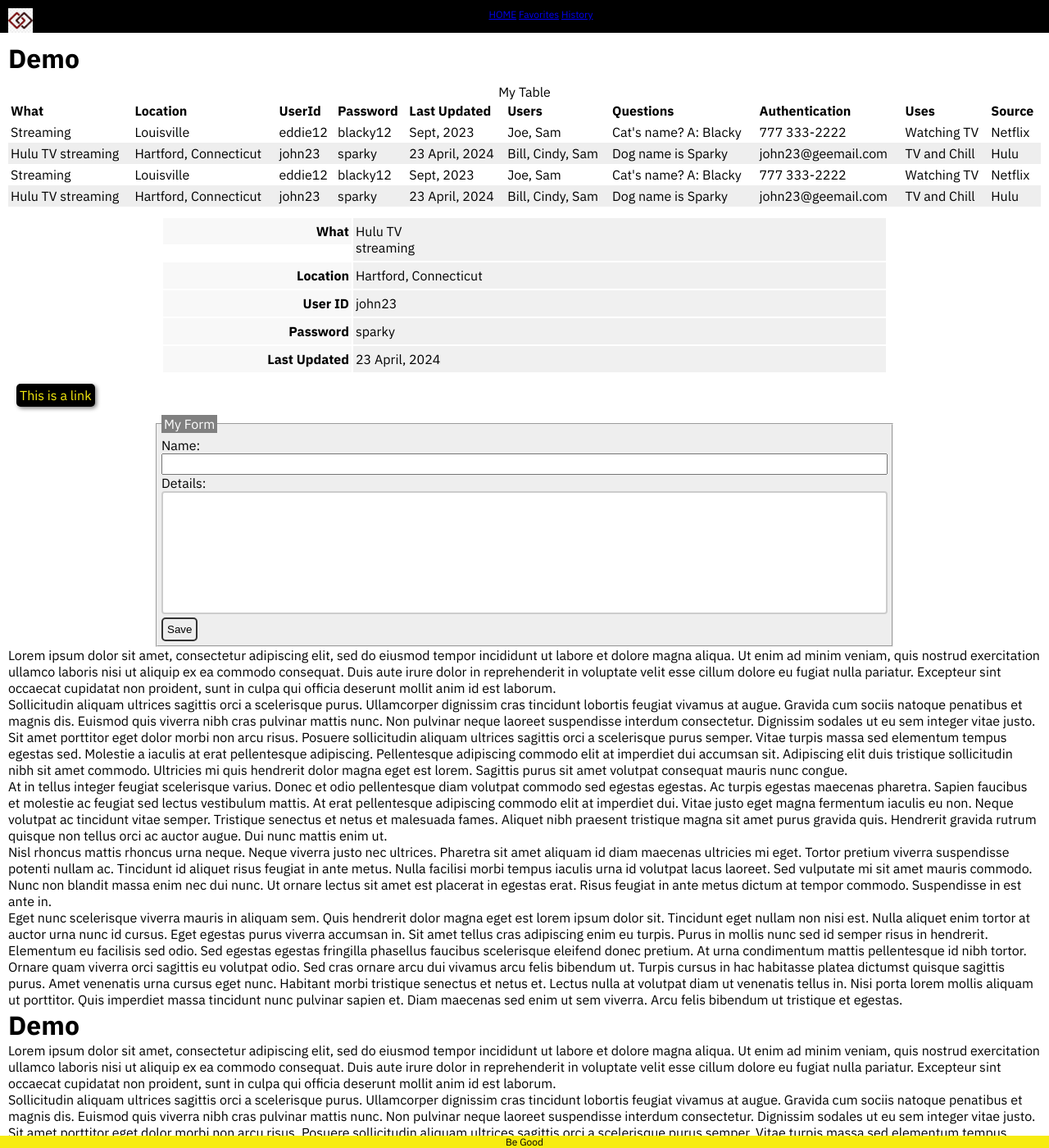
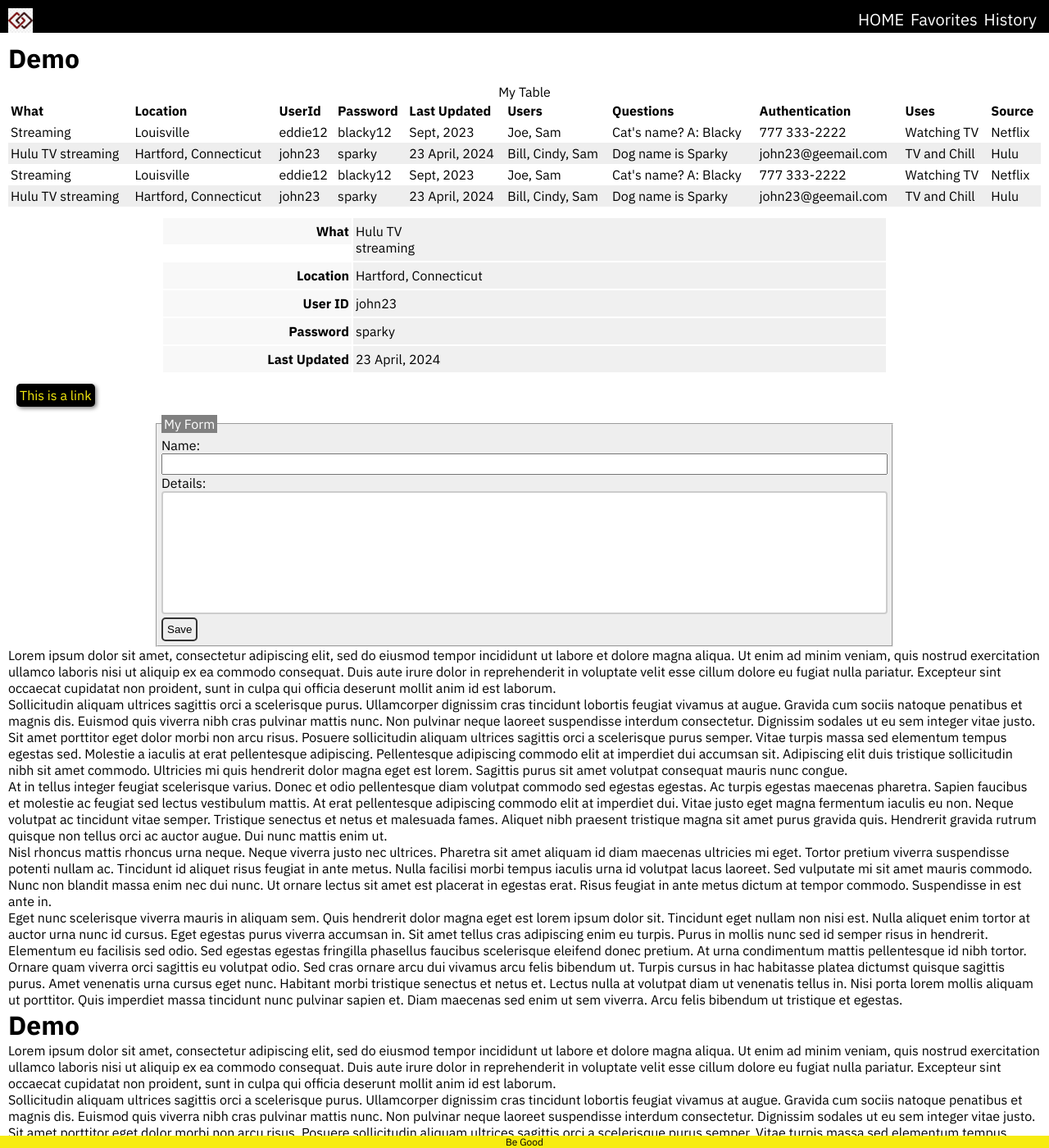
Before and after one commit to gothamgo/demo, a Jekyll site: the page built from index.html, in a window 1280 px wide and 1400 px high. Shown: the whole window at 82% size. Built offline with Jekyll 4.4.1, drawn with Linux system fonts in a browser that asks for light colours.

Commit message:
Update mobile_menu.html

```diff
--- a/_includes/mobile_menu.html
+++ b/_includes/mobile_menu.html
@@ -2,18 +2,31 @@
 https://dev.to/ljcdev/easy-hamburger-menu-with-js-2do0
 -->
 <style>
-.menuItem {
-  display: block;
-  margin: 2rem 4rem;
-  font-size: 1.8rem;
-  color: white;
-  text-decoration: none;
+/* nav menu */
+@media only screen and (max-width: 700px) {
+  header nav {
+    display: none;
+  }
+  header nav a {
+    display: none;
+  }
+}
+@media only screen and (min-width: 701px) {
+  header nav {
+    float: right;
+  }
+  header nav a {
+    color: #FFFFFF; /* White */
+    font-size: 20px;
+    padding: 0px 5px 0px 0px;
+    text-decoration: none;
+  }
+  header nav a:hover {
+    color: gray;
+  }
 }
 
-.menuItem:hover {
-  text-decoration: underline;
-}
-
+/* mobile menu */
 @media only screen and (min-width: 701px) {
 .hamburger {
   display: none;
@@ -28,6 +41,19 @@ https://dev.to/ljcdev/easy-hamburger-menu-with-js-2do0
   display: none;
 }
 }
+
+.menuItem {
+  display: block;
+  margin: 2rem 4rem;
+  font-size: 1.8rem;
+  color: white;
+  text-decoration: none;
+}
+
+.menuItem:hover {
+  text-decoration: underline;
+}
+
 @media only screen and (max-width: 700px) {
 .hamburger {
   position: fixed;
@@ -63,6 +89,7 @@ https://dev.to/ljcdev/easy-hamburger-menu-with-js-2do0
 .showMenu {
   transform: translateY(0);
 }
+
 </style>
 
 <nav>
```
